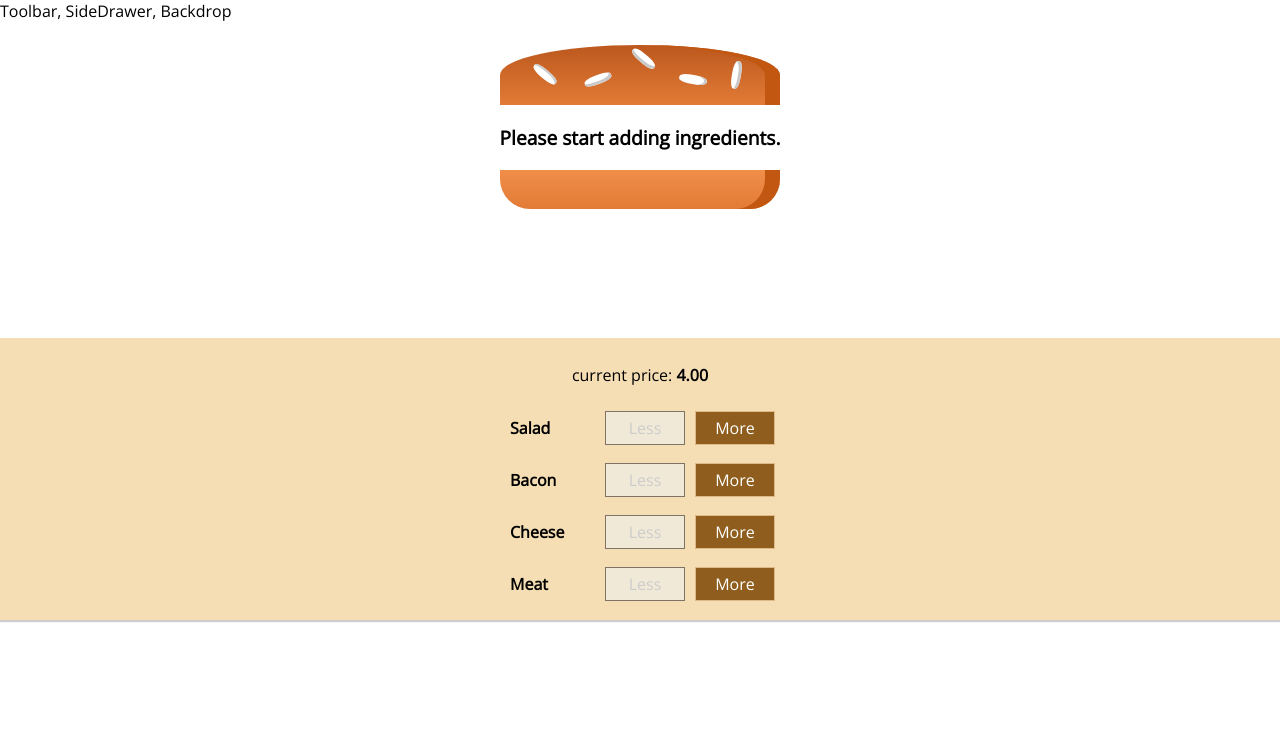
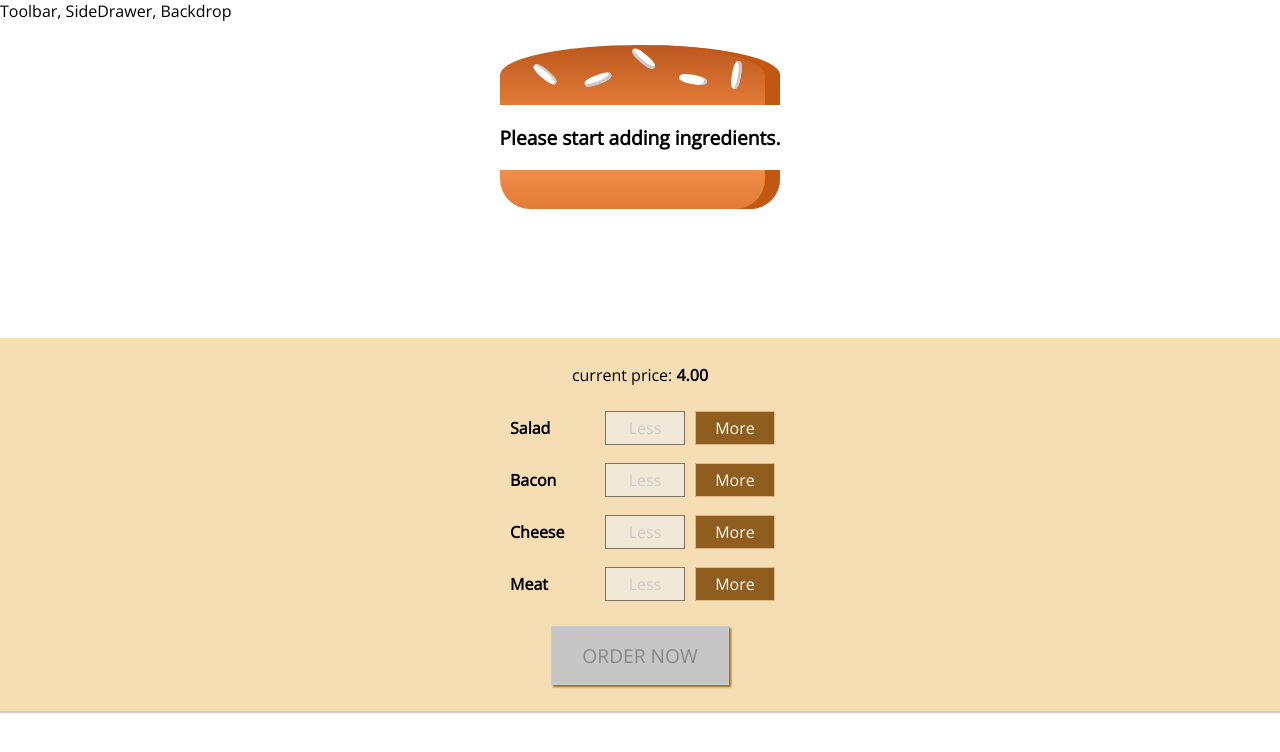
Before and after one commit to valjo01/Burger-App-React, a React app in the folder burger-app/: page / in a window 1280 px wide. Shown: the top 752 px of the page. Built offline with nearby package versions, Linux system fonts and the light colour scheme.

Commit message:
order Btn and disable Btn

```diff
--- a/burger-app/src/components/Burger/BuildControls/BuildControls.css
+++ b/burger-app/src/components/Burger/BuildControls/BuildControls.css
@@ -8,3 +8,44 @@
     margin: auto;
     padding: 10px 0;
 }
+
+.OrderButton {
+    background-color: #DAD735;
+    outline: none;
+    cursor: pointer;
+    border: 1px solid #966909;
+    color: #966909;
+    font-family: inherit;
+    font-size: 1.2em;
+    padding: 15px 30px;
+    box-shadow: 2px 2px 2px #966909;
+}
+
+.OrderButton:hover, .OrderButton:active {
+    background-color: #A0DB41;
+    border: 1px solid #966909;
+    color: #966909;
+}
+
+.OrderButton:disabled {
+    background-color: #C7C6C6;
+    cursor: not-allowed;
+    border: 1px solid #ccc;
+    color: #888888;
+}
+
+.OrderButton:not(:disabled) {
+    animation: enable 0.3s linear;
+}
+
+@keyframes enable {
+    0% {
+        transform: scale(1);
+    }
+    60% {
+        transform: scale(1.1);
+    }
+    100% {
+        transform: scale(1);
+    }
+}
--- a/burger-app/src/components/Burger/BuildControls/BuildControls.js
+++ b/burger-app/src/components/Burger/BuildControls/BuildControls.js
@@ -15,6 +15,7 @@
         {/* price label */}
         <p>current price: <strong>{props.price.toFixed(2)}</strong></p>
 
+        {/* ingredient control panels */}
         {controls.map(ctrl => (
             <BuildControl
                 key={ctrl.label}
@@ -24,6 +25,14 @@
                 // disable
                 disabled={props.disabled[ctrl.type]} />
         ))}
+
+        {/* checkout Btn */}
+        <p>
+            <button
+                className={classes.OrderButton}
+                disabled={!props.purchasable}>ORDER NOW</button>
+        </p>
+
     </div>
 );
 
--- a/burger-app/src/containers (states)/BurgerBuilder/BurgerBuilder.js
+++ b/burger-app/src/containers (states)/BurgerBuilder/BurgerBuilder.js
@@ -21,7 +21,24 @@
             cheese: 0,
             meat: 0
         },
+        purchasable: false,
         totalPrice: 4
+    }
+
+    // if > 1 ingredients order Btn. avaiable
+    updatePurchaseState (ingredients) {
+        // create Array
+        const sum = Object.keys(ingredients)
+        .map(igKey => {
+            return ingredients[igKey];
+        })
+        .reduce((sum, el) => {
+            return sum + el;
+        }, 0);
+        this.setState({purchasable: sum > 0})
+
+        console.log("ingredients count:");
+        console.log(ingredients);
     }
 
     addIngredientHandler = (type) => {
@@ -39,6 +56,9 @@
         const oldPrice = this.state.totalPrice;
         const newPrice = oldPrice + priceAddition;
         this.setState({totalPrice: newPrice, ingredients: updatedIngredients});
+
+        // update purchasable state
+        this.updatePurchaseState(updatedIngredients);
     }
 
     removeIngredientHandler = (type) => {
@@ -60,6 +80,9 @@
         const oldPrice = this.state.totalPrice;
         const newPrice = oldPrice - priceDeduction;
         this.setState({totalPrice: newPrice, ingredients: updatedIngredients});
+
+        // update purchasable state
+        this.updatePurchaseState(updatedIngredients);
     }
 
     render () {
@@ -82,6 +105,8 @@
                     disabled={disableInfo}
                     // price
                     price={this.state.totalPrice}
+                    // purchasable
+                    purchasable={this.state.purchasable}
                 />
             </Aux>
         );
```
